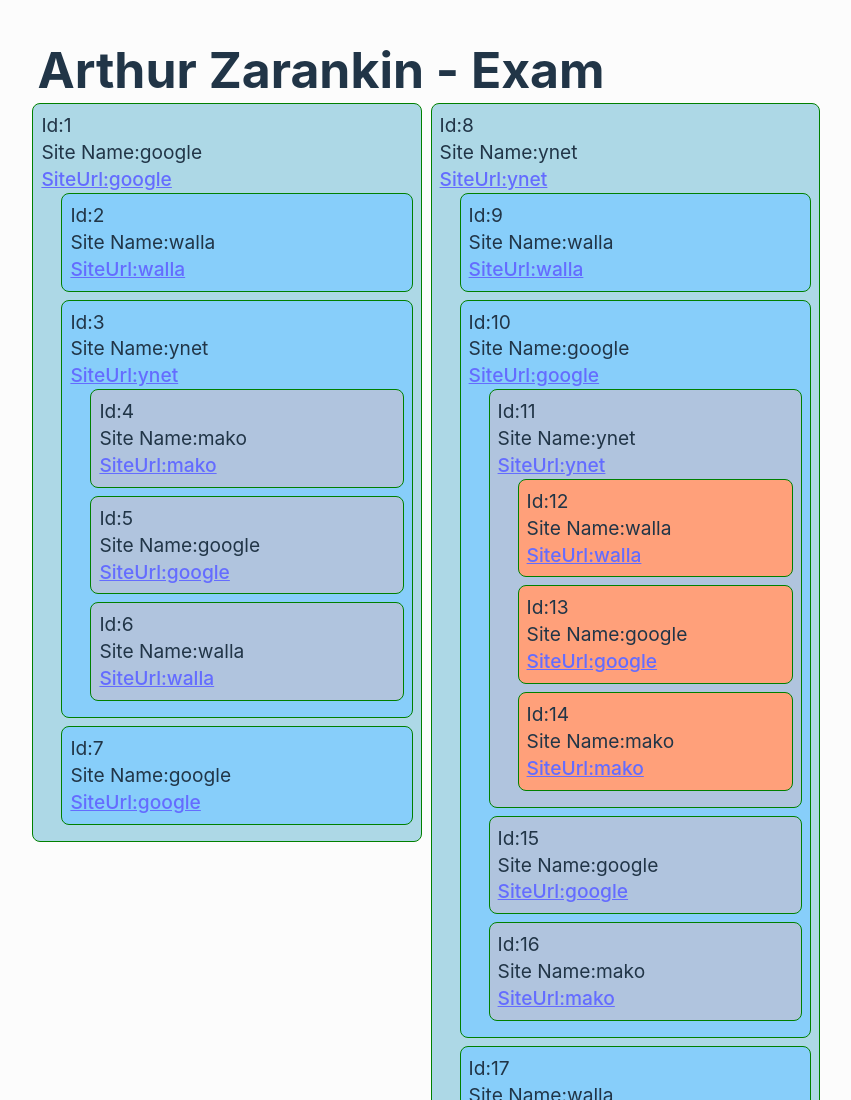
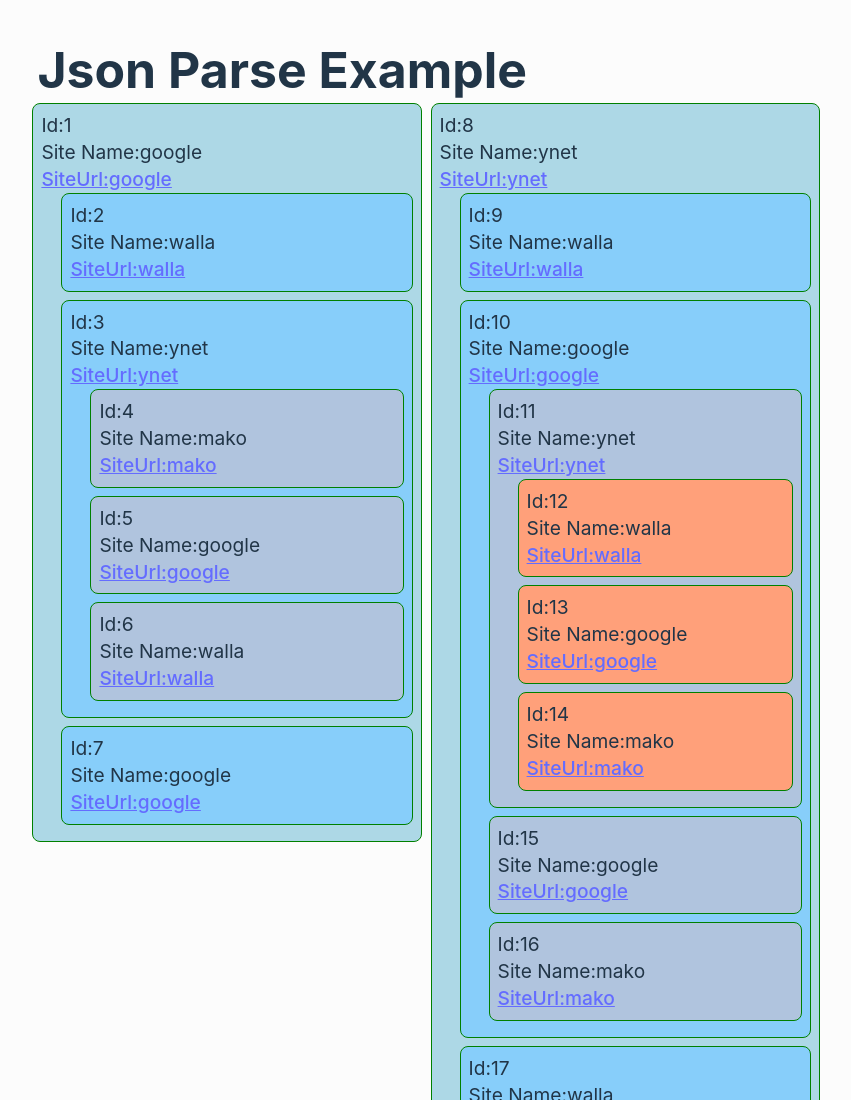
Before and after one commit to w3arthur/JsonParse, a plain HTML site: page index.html in a window 1280 px wide. Shown: the top 1100 px of the page, without its empty margins (6-857 px from the left). Drawn offline with Linux system fonts and the light colour scheme.

Commit message:
Update index.html

```diff
--- a/index.html
+++ b/index.html
@@ -3,14 +3,14 @@
   <head>
     <meta charset="UTF-8" />
     <meta name="viewport" content="width=device-width, initial-scale=1.0">
-    <meta name="author" content="Arthur Zarankin">
-    <title>Arthur Zarankin - Exam</title>
+    <meta name="author" content="Arthur">
+    <title>Json Parse Example</title>
     <link href="./style.css" rel="stylesheet">
     <script defer src="./main.js"></script>
   </head>
   <body>
     <main id="main">
-        <h1>Arthur Zarankin - Exam</h1>
+        <h1>Json Parse Example</h1>
         <div id="app"></div>
     </main>
   </body>
```
